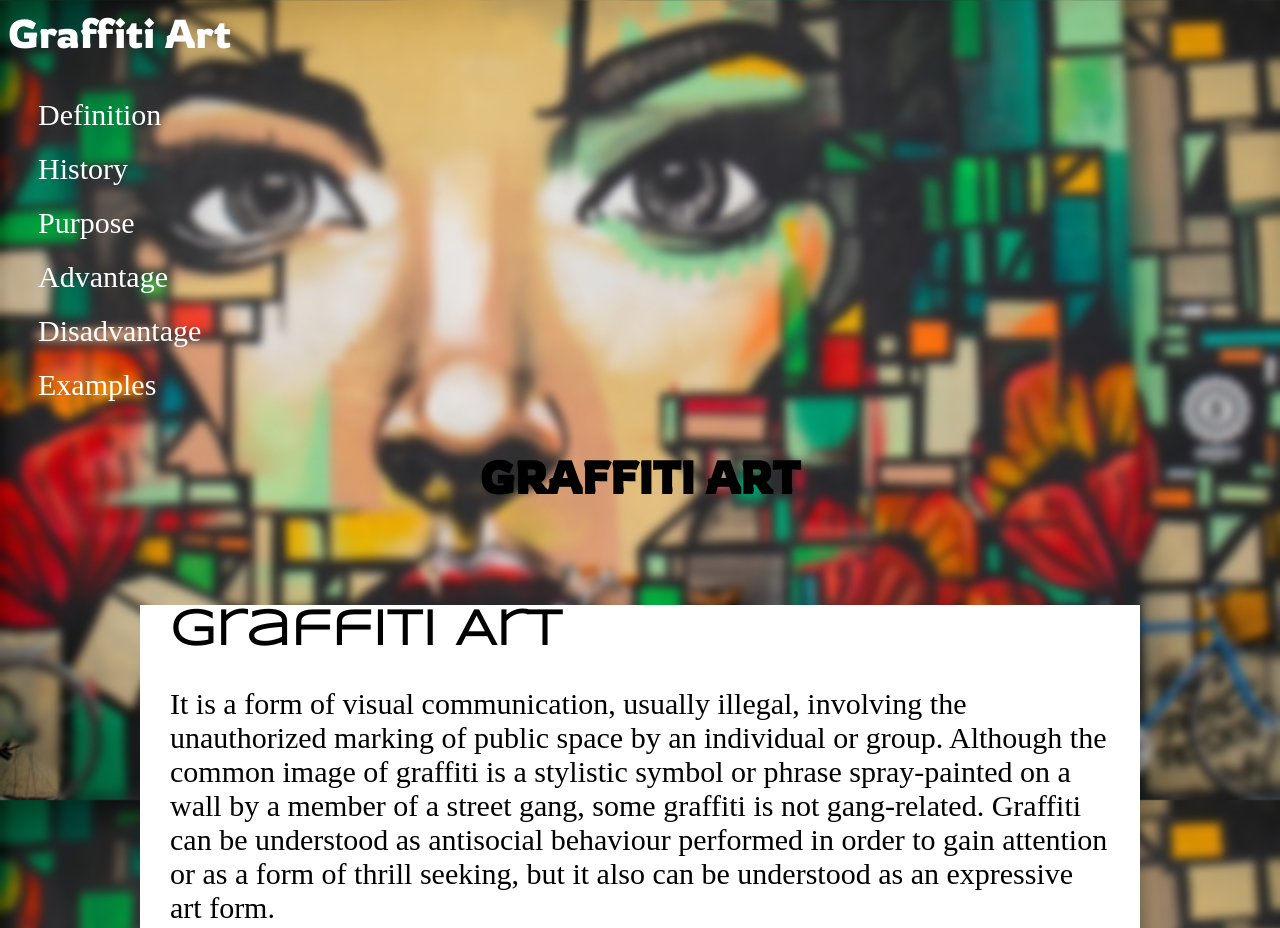
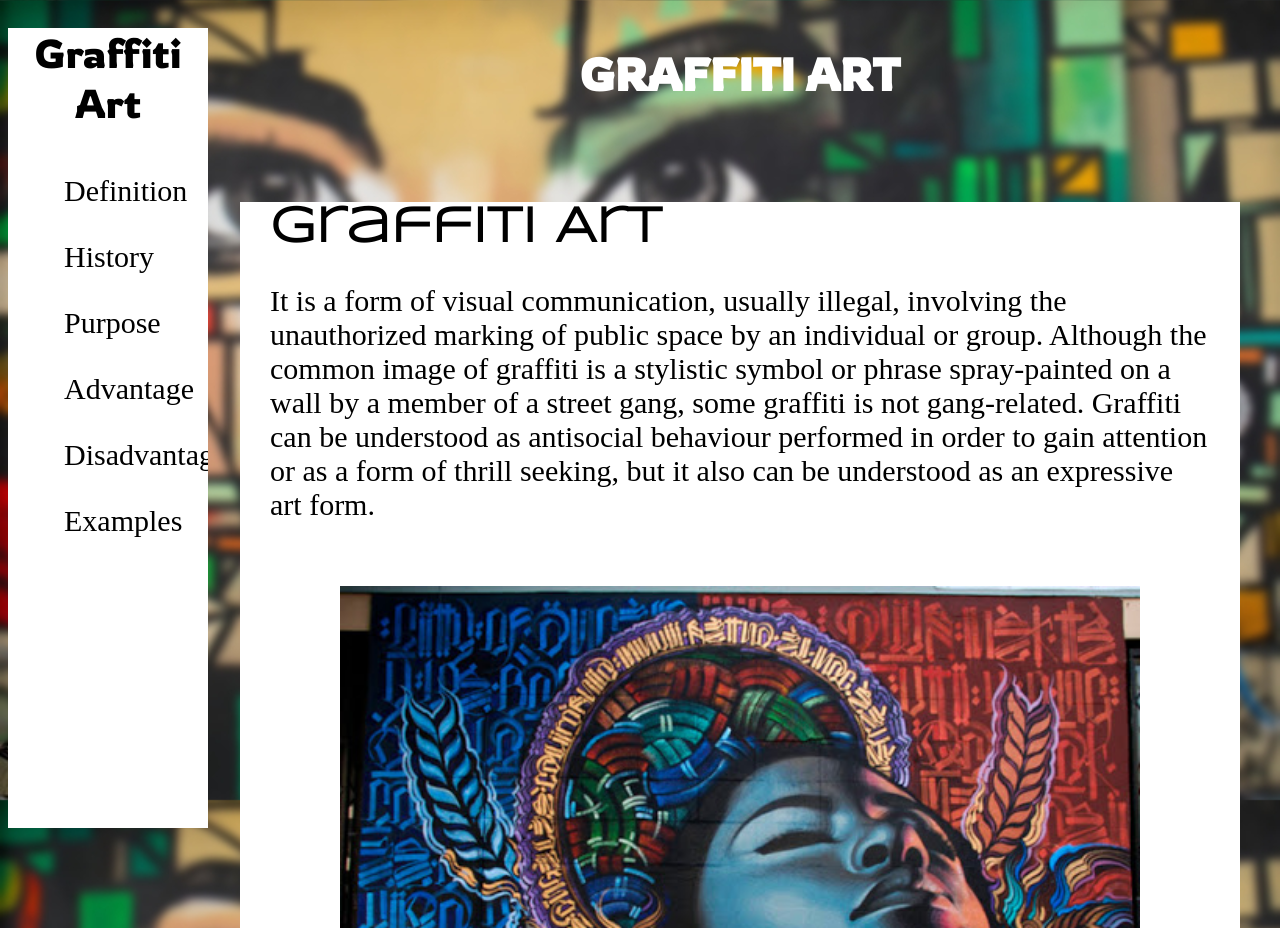
Before and after one commit to Ais2000/Documentation, a plain HTML site: page index.html in a window 1280 px wide. Shown: the top 928 px of the page. Drawn offline with nearby package versions, Linux system fonts and the light colour scheme; a web font is replaced by a local one.

Commit message:
final commit

```diff
--- a/index.html
+++ b/index.html
@@ -13,12 +13,62 @@
 		box-sizing: border-box;
 	}
 
+  #navbar {
+  margin: 20px 0 0 0;
+  padding: 0;
+  width: 200px;
+  background-color: #ffffff;
+  position: fixed;
+  height: 100%;
+  overflow: auto;
+}
+
+#navbar a {
+  display: block;
+  color: black;
+  padding: 16px;
+  text-decoration: none;
+}
+
+#navbar a.active {
+  background-color: #4CAF50;
+  color: white;
+}
+
+#navbar a:hover:not(.active) {
+  background-color: #555;
+  color: white;
+}
+
+div.content {
+  margin-left: 200px;
+  padding: 1px 16px;
+  height: 1000px;
+}
+
+@media screen and (max-width: 700px) {
+  #navbar {
+    width: 100%;
+    height: auto;
+    position: relative;
+  }
+  #navbar a {float: left;}
+  div.content {margin-left: 0;}
+}
+
+@media screen and (max-width: 400px) {
+  #navbar a {
+    text-align: center;
+    float: none;
+  }
+}
+
 #main-doc {
-	max-width: 1000px;
+  	max-width: 1000px;
   	width: 100%;
   	margin: 0 auto;
   	background-color: #ffffff;
-	padding: 0px 30px 0px 30px;
+	  padding: 0px 30px 0px 30px;
 }
 
 .title {
@@ -26,6 +76,7 @@
 	font-family: Rowdies ;
 	margin-bottom: 100px;
 	text-transform: uppercase;
+  color: #ffffff;
 }
 
 .main-section {
@@ -55,36 +106,11 @@
 }
 
 
-#navbar {
-	margin: 0;
-}
-
-#navbar ul {
-  height: 88%;
-  padding: 0;
-  overflow-y: auto;
-  overflow-x: hidden;
-}
-
-#navbar li {
-  color: #000000;
-  list-style: none;
-  position: relative;
-  width: 100%;
-}
-
-#navbar a {
-  display: block;
-  padding: 10px 30px;
-  color: #ffffff;
-  text-decoration: none;
-  cursor: pointer;
-}
-
 header {
 	font-family: Rowdies;
 	font-size: 40px;
-	color: #ffffff;
+	color: #000000;
+  text-align: center;
 }
 
 body {
@@ -110,7 +136,8 @@ footer {
 </head>
 <body>
 
-	<nav id="navbar">
+	<nav>
+    <div id="navbar">
   	<header>Graffiti Art</header>
   	<ul>
     	<li><a class="nav-link" href="#definition">Definition</a>
@@ -131,6 +158,8 @@ footer {
       	<a class="nav-link" href="#example">Examples</a>
     	</li>
 	</ul>
+</div>
+  <div class="content">
  	<h1 class="title"> Graffiti Art </h1>
  	<nav></nav>
  	<main id="main-doc">
```
